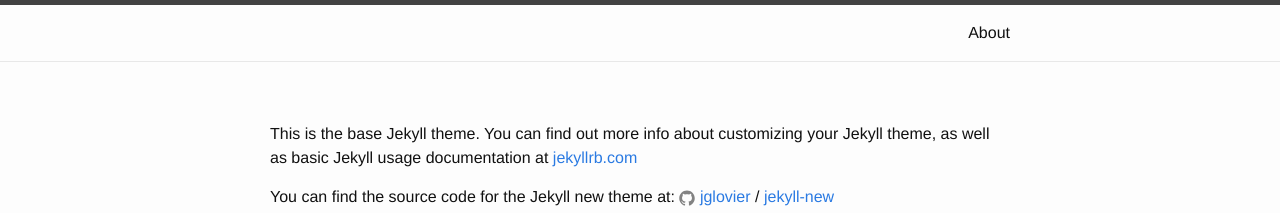
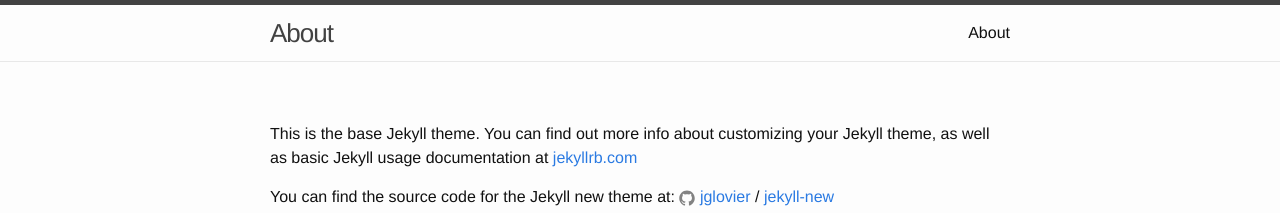
Before and after one commit to chloeimus/chloeimus.github.io, a Jekyll site: the page built from about.md, in a window 1280 px wide. Shown: the top 213 px of the page. Built offline with Jekyll 4.4.1, drawn with Linux system fonts in a browser that asks for light colours.

Commit message:
Update header.html

```diff
--- a/_includes/header.html
+++ b/_includes/header.html
@@ -2,7 +2,7 @@
 
   <div class="wrapper">
 
-    <a class="site-title" href="{{ site.baseurl }}/">{{ CHLOE IMUS }}</a>
+    <a class="site-title" href="{{ site.baseurl }}/">{{ page.title }}</a>
 
     <nav class="site-nav">
       <a href="#" class="menu-icon">
```
